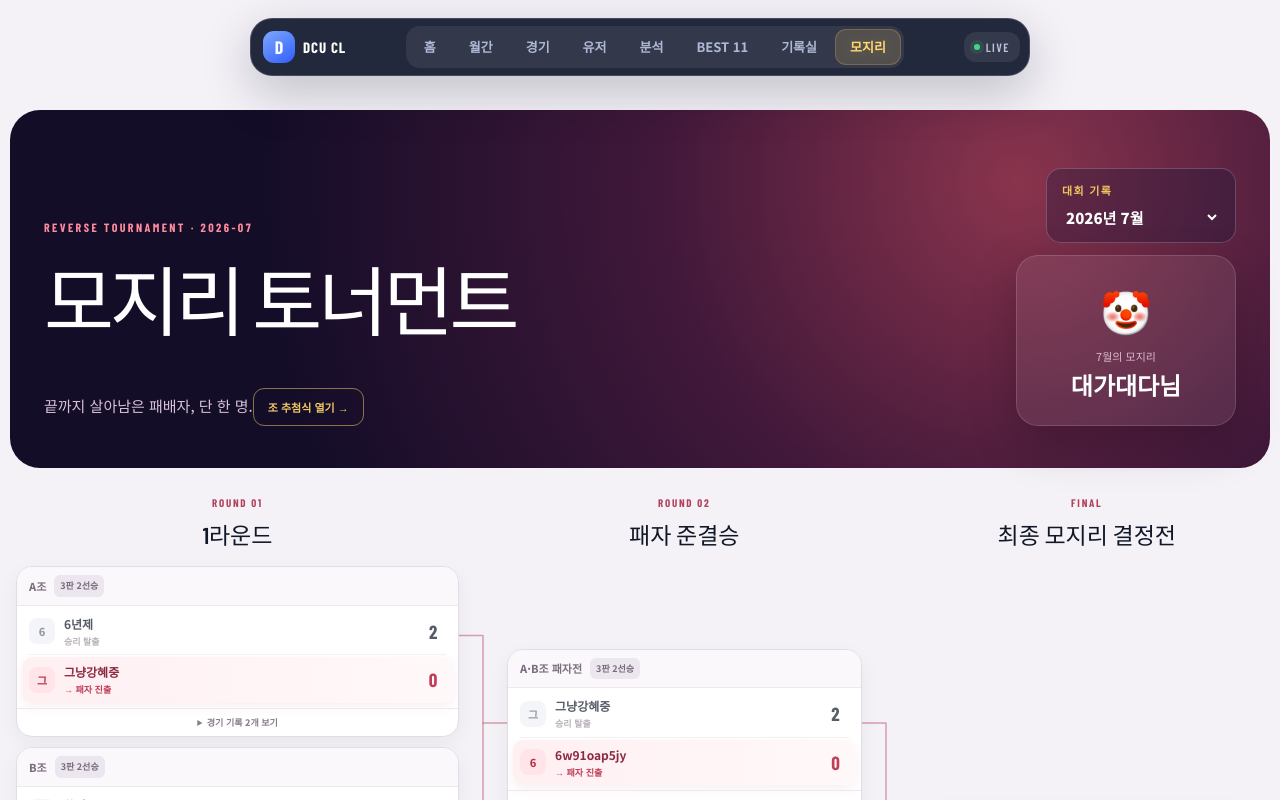
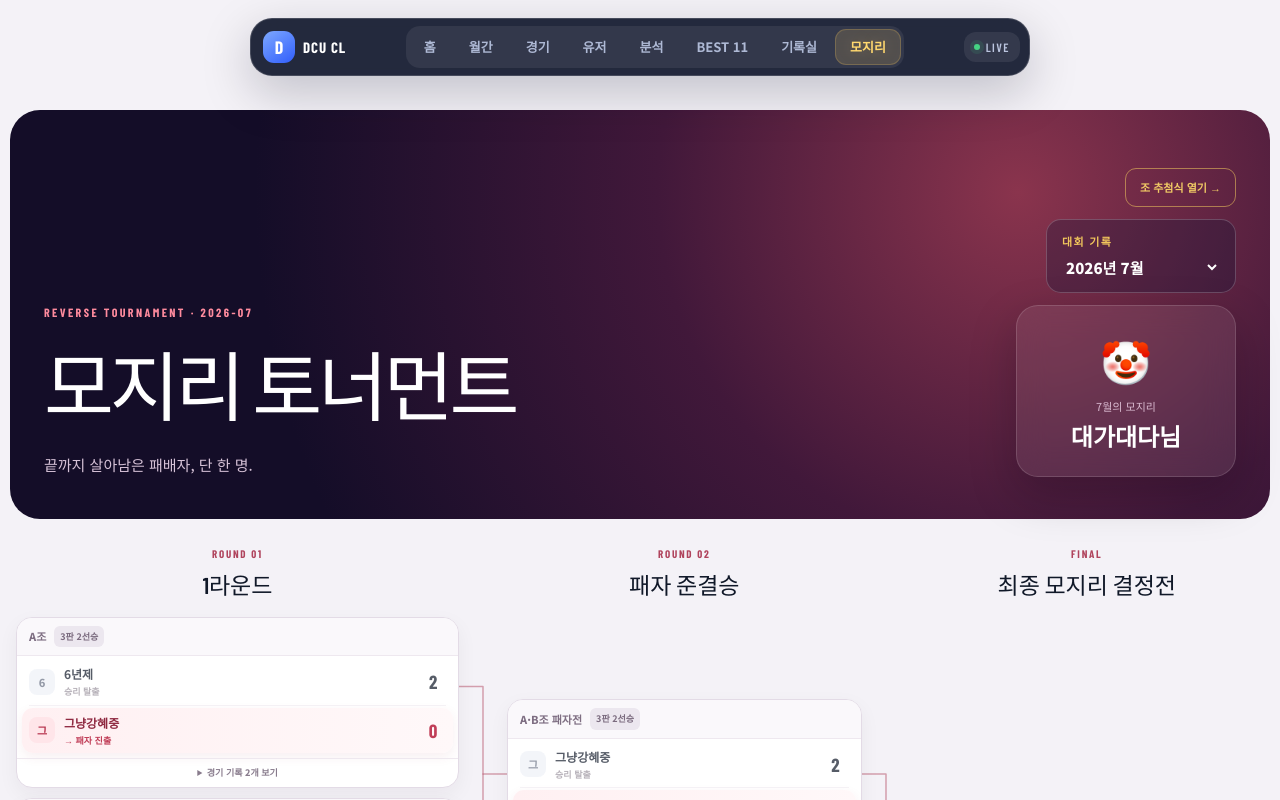
Before and after one commit to dev-smkwon/dcu-champions-league, a Next.js app: page /mojiri in a window 1280 px wide. Shown: the top 800 px of the page. Built offline with nearby package versions, Linux system fonts and the light colour scheme; no server answers.

Commit message:
fix: reposition Mojiri draw action

```diff
--- a/app/mojiri-month.css
+++ b/app/mojiri-month.css
@@ -1 +1 @@
-.mojiri-month-select{display:grid;min-width:190px;gap:7px;padding:13px 15px;border:1px solid rgba(255,255,255,.2);border-radius:15px;background:rgba(10,18,55,.28);color:#fff}.mojiri-month-select>span{margin:0!important;color:#f2c75c!important;font-size:11px!important;font-weight:850;letter-spacing:.12em}.mojiri-month-select select{width:100%;border:0;outline:0;background:transparent;color:#fff;font-size:15px;font-weight:850;cursor:pointer}.mojiri-month-select option{color:#151b2f}.mojiri-hero>div:last-child{display:grid;justify-items:end;gap:12px}.mojiri-page.mojiri-live-page .mojiri-shell{padding-top:0}.mojiri-page.mojiri-live-page .live-shell{width:100%}@media(max-width:680px){.mojiri-month-select{width:100%}.mojiri-hero>div:last-child{width:100%;justify-items:stretch}}
+.mojiri-month-select{display:grid;min-width:190px;gap:7px;padding:13px 15px;border:1px solid rgba(255,255,255,.2);border-radius:15px;background:rgba(10,18,55,.28);color:#fff}.mojiri-month-select>span{margin:0!important;color:#f2c75c!important;font-size:11px!important;font-weight:850;letter-spacing:.12em}.mojiri-month-select select{width:100%;border:0;outline:0;background:transparent;color:#fff;font-size:15px;font-weight:850;cursor:pointer}.mojiri-month-select option{color:#151b2f}.mojiri-hero>div:last-child{display:grid;justify-items:end;gap:12px}.mojiri-hero>div:last-child>.mojiri-draw-link{margin-top:0}.mojiri-page.mojiri-live-page .mojiri-shell{padding-top:0}.mojiri-page.mojiri-live-page .live-shell{width:100%}@media(max-width:680px){.mojiri-month-select{width:100%}.mojiri-hero>div:last-child{width:100%;justify-items:stretch}}
--- a/app/mojiri/page.tsx
+++ b/app/mojiri/page.tsx
@@ -86,11 +86,11 @@ export default async function MojiriPage({ searchParams }: { searchParams: Promi
   const requestedMonth = (await searchParams).month;
   const augustRevealed = Date.now() >= new Date("2026-08-22T05:00:00+09:00").getTime();
   const selectedMonth = requestedMonth === "2026-07" || requestedMonth === "2026-08" ? requestedMonth : augustRevealed ? "2026-08" : "2026-07";
-  if (selectedMonth === "2026-08") return <main className="subpage mojiri-page mojiri-live-page"><FloatingNav/><header className="subhero mojiri-hero live-hero"><div><p>REVERSE TOURNAMENT · 2026-08</p><h1>모지리 토너먼트</h1><span>끝까지 살아남은 패배자, 단 한 명.</span></div><MojiriMonthSelect value={selectedMonth}/></header><section className="page-shell mojiri-shell"><MojiriLiveClient/></section></main>;
+  if (selectedMonth === "2026-08") return <main className="subpage mojiri-page mojiri-live-page"><FloatingNav/><header className="subhero mojiri-hero live-hero"><div><p>REVERSE TOURNAMENT · 2026-08</p><h1>모지리 토너먼트</h1><span>끝까지 살아남은 패배자, 단 한 명.</span></div><div><Link className="mojiri-draw-link" href="/mojiri/draw">조 추첨식 열기 →</Link><MojiriMonthSelect value={selectedMonth}/></div></header><section className="page-shell mojiri-shell"><MojiriLiveClient/></section></main>;
   const [opening, semifinal, finalRound] = tournament.rounds;
   const tournamentGames = tournament.rounds.flatMap((round) => round.series.flatMap((series) => series.games.map((game, index) => ({ ...game, round: round.name, series: series.label, gameNumber: index + 1 })))).sort((a, b) => a.startedAt.localeCompare(b.startedAt));
   return <main className="subpage mojiri-page"><FloatingNav />
-    <header className="subhero mojiri-hero"><div><p>REVERSE TOURNAMENT · {tournament.id}</p><h1>모지리 토너먼트</h1><span>끝까지 살아남은 패배자, 단 한 명.</span><Link className="mojiri-draw-link" href="/mojiri/draw">조 추첨식 열기 →</Link></div><div><MojiriMonthSelect value={selectedMonth}/><div className="mojiri-crown"><i>🤡</i><span>7월의 모지리</span><strong>{tournament.mojiri}</strong></div></div></header>
+    <header className="subhero mojiri-hero"><div><p>REVERSE TOURNAMENT · {tournament.id}</p><h1>모지리 토너먼트</h1><span>끝까지 살아남은 패배자, 단 한 명.</span></div><div><Link className="mojiri-draw-link" href="/mojiri/draw">조 추첨식 열기 →</Link><MojiriMonthSelect value={selectedMonth}/><div className="mojiri-crown"><i>🤡</i><span>7월의 모지리</span><strong>{tournament.mojiri}</strong></div></div></header>
     <section className="page-shell mojiri-shell">
       <div className="reverse-bracket">
         <section><header><span>ROUND 01</span><h2>{opening.name}</h2></header><div>{opening.series.map((series) => <SeriesCard series={series} key={series.id} />)}</div></section>
```
